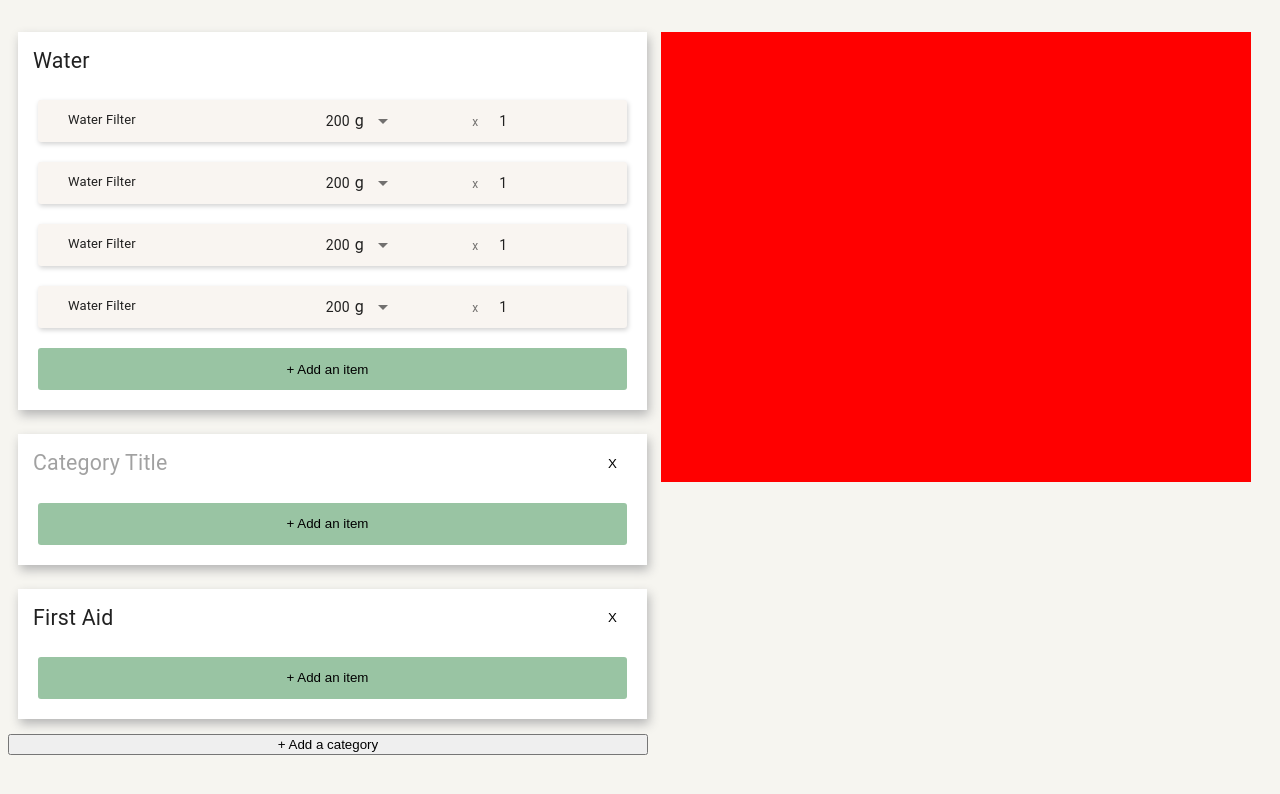
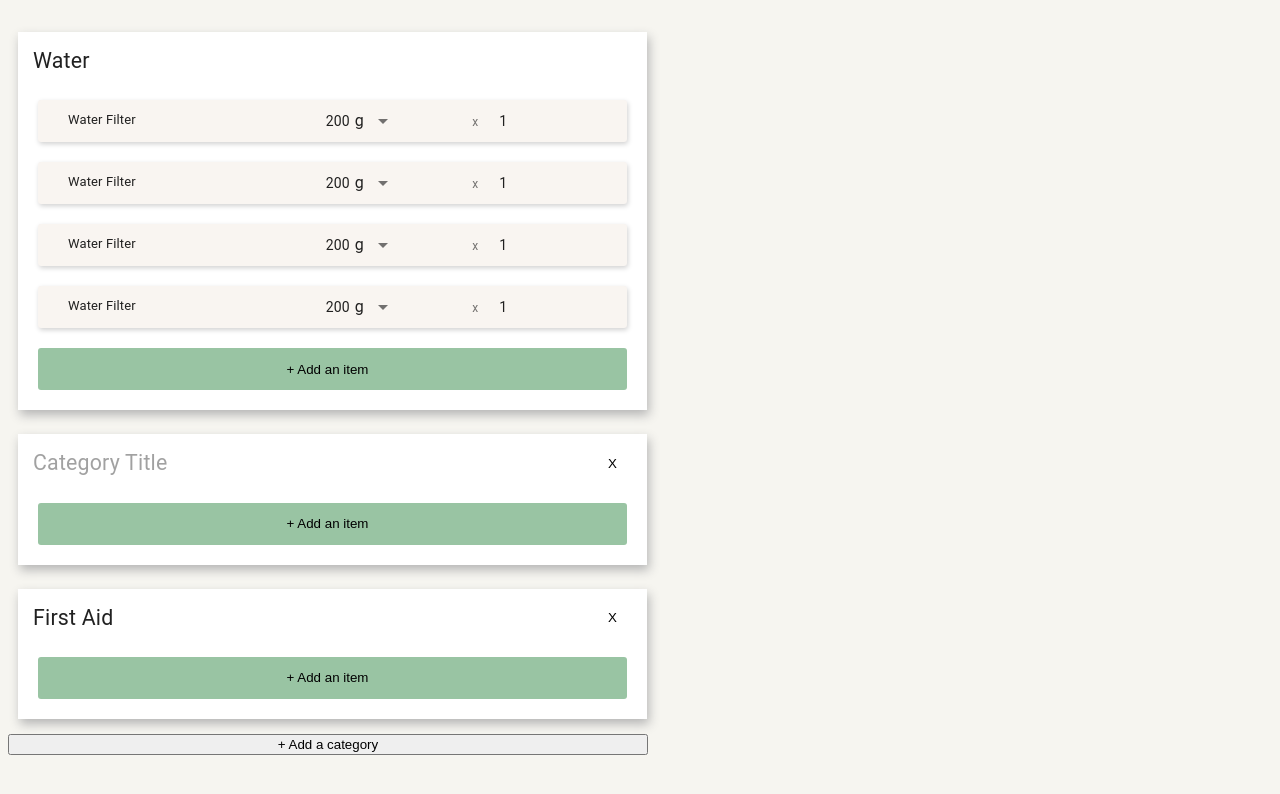
Before and after one commit to mitchHartigan/trekkr, a React (Create React App) app: page / in a window 1280 px wide. Shown: the top 794 px of the page. Built offline with nearby package versions, Linux system fonts and the light colour scheme.

Commit message:
feat: WIP create starting state

```diff
--- a/src/pack/BackpackData/index.js
+++ b/src/pack/BackpackData/index.js
@@ -101,9 +101,11 @@ export default class BackpackData extends Component {
           </div>
         </DragDropContext>
 
-        <VisContainer>
-          <Vis data={parseDataForVis(this.state)} />
-        </VisContainer>
+        {this.state.categories.length >= 1 && (
+          <VisContainer>
+            <Vis data={parseDataForVis(this.state)} />
+          </VisContainer>
+        )}
       </div>
     );
   }
--- a/src/vis/index.js
+++ b/src/vis/index.js
@@ -67,6 +67,10 @@ const data = {
 const FlexibleTreemap = makeWidthFlexible(Treemap);
 
 export default class TreemapGraph extends React.Component {
+  componentDidMount() {
+    console.log("vis mounted!!");
+  }
+
   render() {
     const treeProps = {
       animation: {
```
